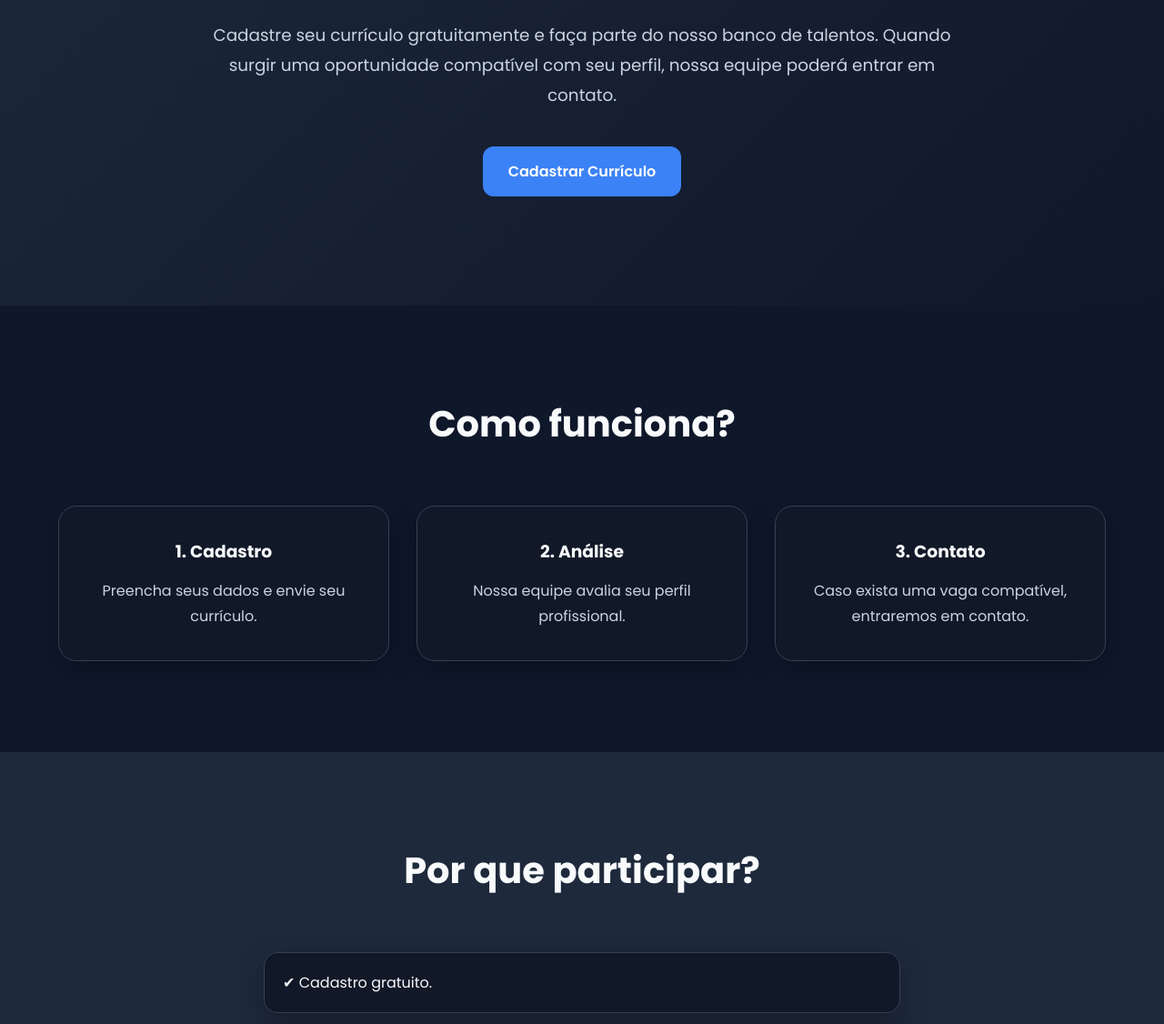
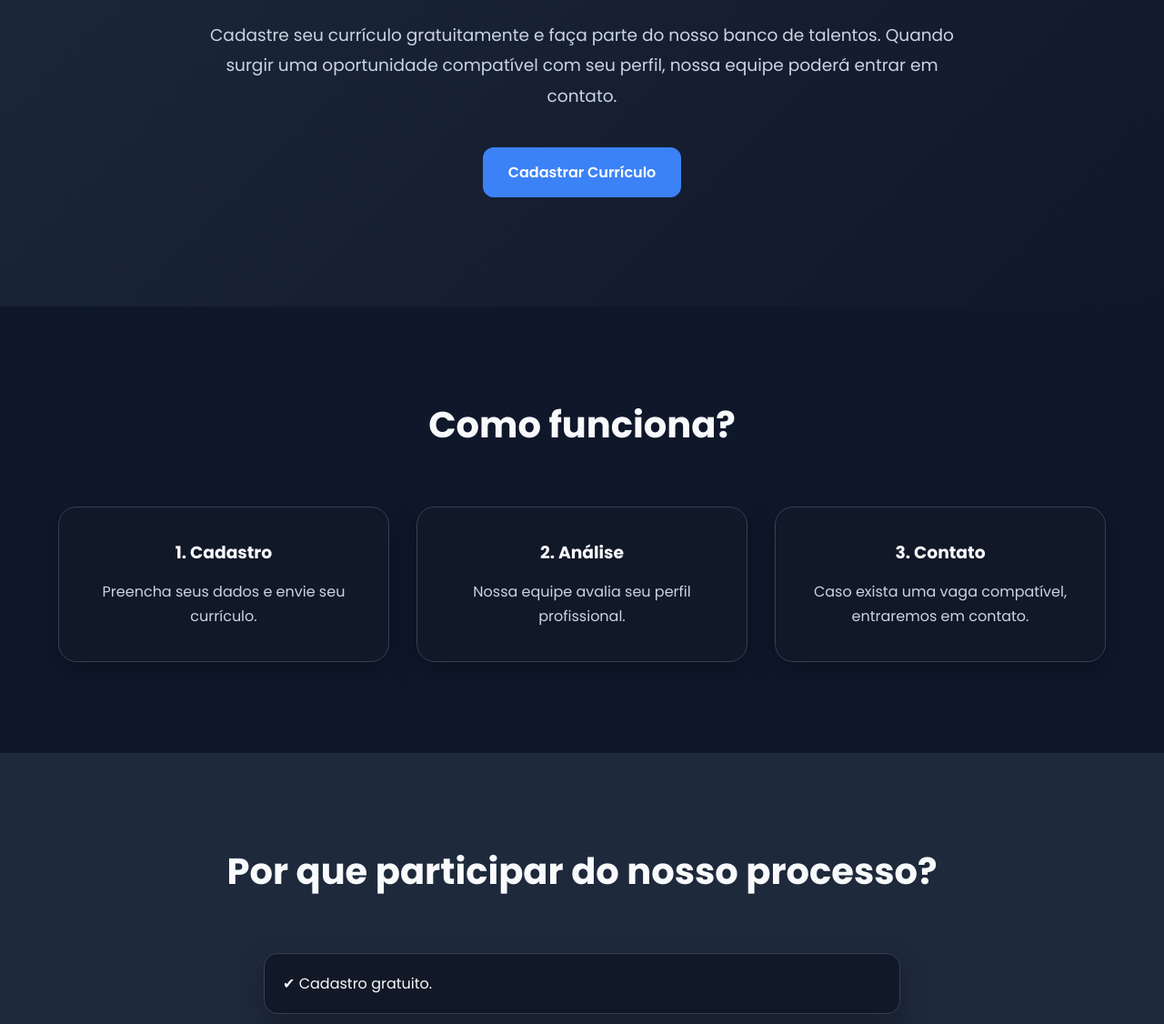
Before and after one commit to EliatanGabriel/AC-Consutoria-de-RH, a website: page pages/bancotalentos.html in a window 1280 px wide. Shown: the part 354-1480 px from the top of the page at 91% size. Drawn offline with Linux system fonts and the light colour scheme.

Commit message:
tela banco de talentos

```diff
--- a/assets/css/home/talentos.css
+++ b/assets/css/home/talentos.css
@@ -17,7 +17,7 @@
 }
 
 .hero-talentos p {
-  font-size: 1.15rem;
+  font-size: 1.16rem;
   line-height: 1.8;
   color: var(--text-light);
   margin-bottom: 40px;
--- a/pages/bancotalentos.html
+++ b/pages/bancotalentos.html
@@ -90,7 +90,7 @@
     <section class="beneficios">
       <div class="container">
         <div class="section-title">
-          <h2>Por que participar?</h2>
+          <h2>Por que participar do nosso processo?</h2>
         </div>
 
         <ul class="beneficios-lista">
@@ -140,7 +140,7 @@
             placeholder="Conte sua experiência profissional"
           ></textarea>
 
-          <label> Anexe seu currículo: </label>
+          <label> Anexe seu currículo aqui: </label>
 
           <input
             type="file"
```
